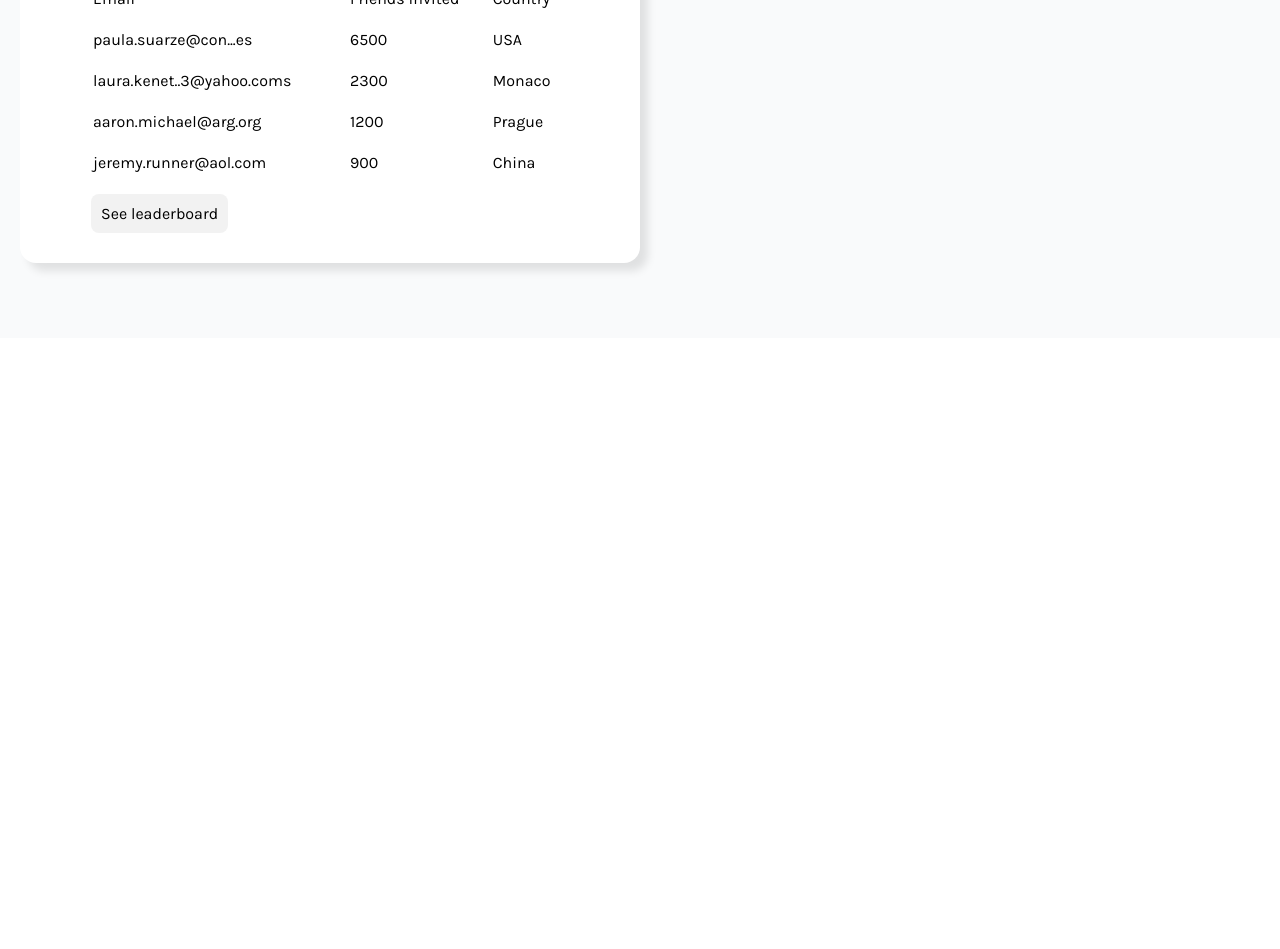
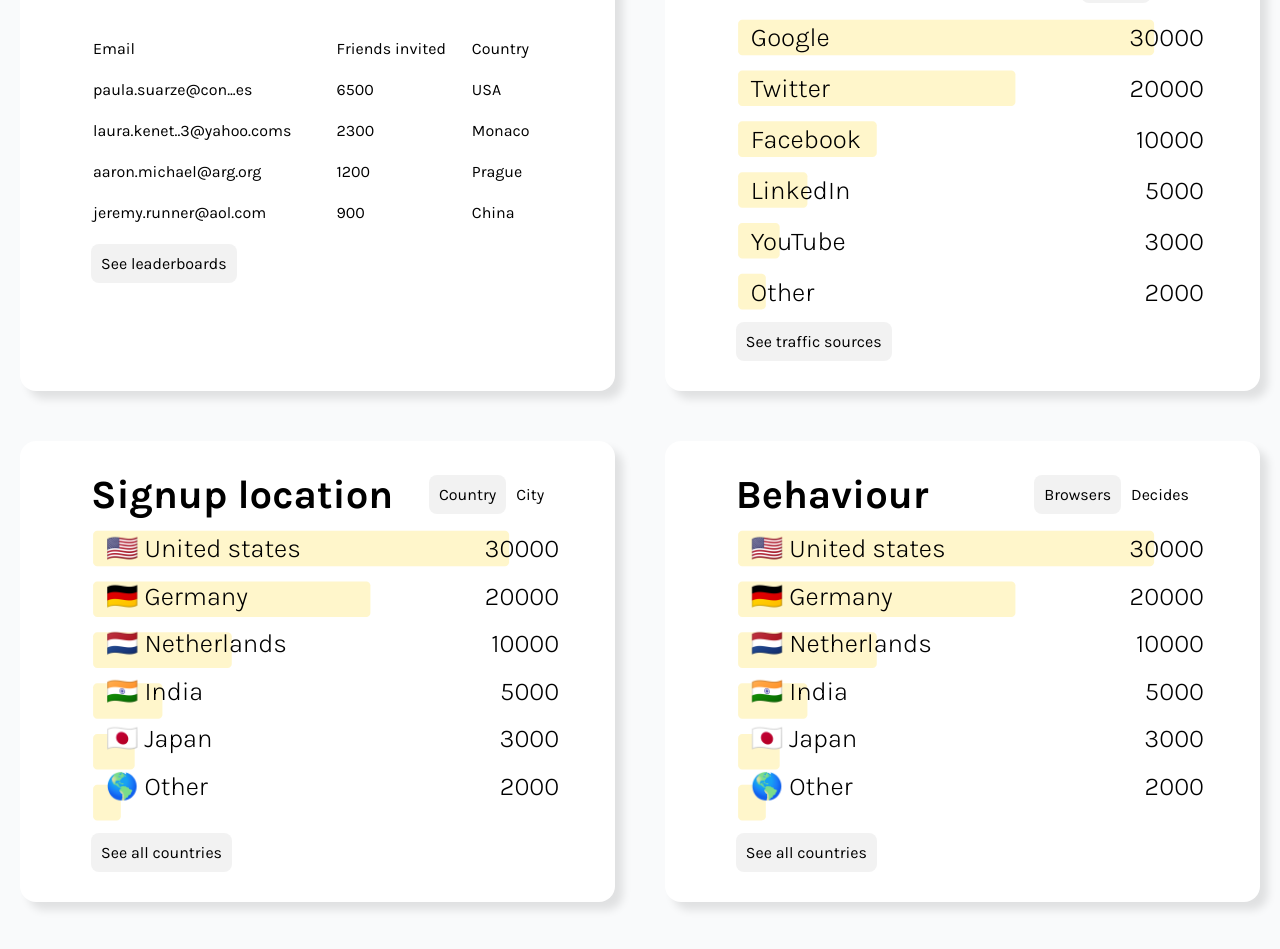
Before and after one commit to alwinsDen/analytics, a Next.js app: page / in a window 1280 px wide. Shown: the part 1560-2509 px from the top of the page. Before the commit the page ends 1898 px from the top, so only its background shows below. Built offline with nearby package versions, Linux system fonts and the light colour scheme.

Commit message:
feat(analysis): Added basic designs.
Signed-off-by: alwinvarghese <jsmadesimple@gmail.com>

```diff
--- a/src/app/components/BarGraph/graphConfiguration.ts
+++ b/src/app/components/BarGraph/graphConfiguration.ts
@@ -15,9 +15,8 @@ export const ChartOptions: ApexOptions = {
     },
   },
   tooltip: {
-    enabled: true, // Set this to true to enable tooltips
+    enabled: true,
     custom: function ({ series, seriesIndex, dataPointIndex, w }: any) {
-      // Your custom tooltip content here
       return `<div class="arrow_box"><div style="display: flex;font-size: 28px"><p style="font-weight: 700">${series[seriesIndex][dataPointIndex]}</p><p>&nbsp;Signups</p></div><p style="color:#909090;font-size: 24px;gap: 10px">Current week</p></div>`;
     },
   },
--- /dev/null
+++ b/src/app/components/CommonBoards/HorizontalGraph/index.tsx
@@ -0,0 +1,103 @@
+import Chart from "react-apexcharts";
+import styled from "styled-components";
+import { LabelMeasureGraphs } from "@/app/components/interfaces";
+
+export const HorizontalGraph = (props: {
+  series: number[];
+  labelJSX: JSX.Element[];
+  gap: number;
+}) => {
+  const HorizontalGraphDiv = styled.div`
+    width: 100%;
+    margin-left: -25px;
+    margin-top: -25px;
+    margin-bottom: -25px;
+    position: relative;
+
+    .labelTextDiv {
+      position: absolute;
+      top: 40px;
+      left: 40px;
+      z-index: 1;
+      font-size: 26px;
+      font-style: normal;
+      font-weight: 300;
+      display: flex;
+      flex-direction: column;
+      gap: ${props.gap}px;
+      width: 100%;
+
+      .onChartLabel {
+        display: flex;
+        justify-content: space-between;
+      }
+    }
+  `;
+  return (
+    <HorizontalGraphDiv>
+      <div className={"labelTextDiv"}>
+        {props.labelJSX.map((vls, index: number) => {
+          return (
+            <div key={index} className={"onChartLabel"}>
+              {vls}
+              <p>{props.series[index]}</p>
+            </div>
+          );
+        })}
+      </div>
+      <Chart
+        width={"100%"}
+        type={"bar"}
+        height={350}
+        series={[
+          {
+            data: props.series,
+          },
+        ]}
+        options={{
+          chart: {
+            toolbar: {
+              show: false,
+            },
+          },
+          dataLabels: {
+            enabled: false,
+          },
+          plotOptions: {
+            bar: {
+              borderRadius: 4,
+              horizontal: true,
+            },
+          },
+          colors: ["#FFF5C2"],
+          yaxis: {
+            labels: {
+              show: false,
+            },
+          },
+          grid: {
+            yaxis: {
+              lines: {
+                show: false,
+              },
+            },
+          },
+          xaxis: {
+            axisBorder: {
+              show: false,
+            },
+            crosshairs: {
+              show: false,
+            },
+            labels: {
+              show: false,
+            },
+            axisTicks: {
+              show: false,
+            },
+          },
+        }}
+      />
+    </HorizontalGraphDiv>
+  );
+};
--- /dev/null
+++ b/src/app/components/CommonBoards/index.tsx
@@ -0,0 +1,59 @@
+import styled from "styled-components";
+import { TableData } from "@/app/components/Actions/preContent";
+import {
+  LabelMeasureGraphs,
+  TableDataInterface,
+} from "@/app/components/interfaces";
+import { GreyClicker } from "@/app/components/CommonComps";
+import { HorizontalGraph } from "@/app/components/CommonBoards/HorizontalGraph";
+
+export const CommonBoards = (props: LabelMeasureGraphs) => {
+  return (
+    <CommonBoardsDiv>
+      <div className={"headerControls"}>
+        <p className={"mainHeader"}>{props.mainHeader}</p>
+        <div>
+          <GreyClicker text={`${props.buttonArray[0]}`} />
+          <p>{props.buttonArray[1]}</p>
+        </div>
+      </div>
+      <HorizontalGraph {...props.graphContent} gap={props.gap} />
+      <GreyClicker text={`${props.expandContent}`} />
+    </CommonBoardsDiv>
+  );
+};
+const CommonBoardsDiv = styled.div`
+  width: 48%;
+  border-radius: 16px;
+  background: #fff;
+  box-shadow: 8px 8px 8px 0px rgba(0, 0, 0, 0.1);
+  padding: 30px 71px;
+
+  .headerControls {
+    display: flex;
+    justify-content: space-between;
+
+    .mainHeader {
+      font-size: 40px;
+      font-style: normal;
+      font-weight: 700;
+    }
+
+    div {
+      display: flex;
+      align-items: center;
+      gap: 10px;
+    }
+  }
+
+  table {
+    width: 100%;
+    margin-top: 30px;
+
+    tr {
+      td {
+        padding-bottom: 20px;
+      }
+    }
+  }
+`;
--- a/src/app/components/CommonComps/index.tsx
+++ b/src/app/components/CommonComps/index.tsx
@@ -1,7 +1,7 @@
 import styled from "styled-components";
 
-export const GreyClicker = () => {
-  return <GreyClickerDiv>See leaderboard</GreyClickerDiv>;
+export const GreyClicker = (props: { text: string }) => {
+  return <GreyClickerDiv>{props.text}</GreyClickerDiv>;
 };
 const GreyClickerDiv = styled.button`
   border-radius: 8px;
--- a/src/app/components/LeaderBoards/index.tsx
+++ b/src/app/components/LeaderBoards/index.tsx
@@ -22,12 +22,12 @@ export const LeaderBoards = () => {
           );
         })}
       </table>
-      <GreyClicker />
+      <GreyClicker text={"See leaderboards"} />
     </LeaderBoardDiv>
   );
 };
 const LeaderBoardDiv = styled.div`
-  width: 50%;
+  width: 48%;
   border-radius: 16px;
   background: #fff;
   box-shadow: 8px 8px 8px 0px rgba(0, 0, 0, 0.1);
--- a/src/app/page.tsx
+++ b/src/app/page.tsx
@@ -4,6 +4,7 @@ import styled from "styled-components";
 import { BarGraph } from "@/app/components/BarGraph";
 import { Actions } from "@/app/components/Actions";
 import { LeaderBoards } from "@/app/components/LeaderBoards";
+import { CommonBoards } from "@/app/components/CommonBoards";
 
 export default function Home() {
   return (
@@ -23,8 +24,79 @@ export default function Home() {
       <BarGraph />
       {/*Zootools features*/}
       <Actions />
-      <div>
+      <div className={"alignTables"}>
         <LeaderBoards />
+        <CommonBoards
+          mainHeader={"Traffic "}
+          expandContent={"See traffic sources"}
+          buttonArray={["Source", "City"]}
+          gap={20}
+          graphContent={{
+            series: [30000, 20000, 10000, 5000, 3000, 2000],
+            labelJSX: [
+              // eslint-disable-next-line react/jsx-key
+              <p>Google</p>,
+              // eslint-disable-next-line react/jsx-key
+              <p>Twitter</p>,
+              // eslint-disable-next-line react/jsx-key
+              <p>Facebook</p>,
+              // eslint-disable-next-line react/jsx-key
+              <p>LinkedIn</p>,
+              // eslint-disable-next-line react/jsx-key
+              <p>YouTube</p>,
+              // eslint-disable-next-line react/jsx-key
+              <p>Other</p>,
+            ],
+          }}
+        />
+      </div>
+      <div className={"alignTables"}>
+        <CommonBoards
+          mainHeader={"Signup location"}
+          expandContent={"See all countries"}
+          buttonArray={["Country", "City"]}
+          gap={16.5}
+          graphContent={{
+            series: [30000, 20000, 10000, 5000, 3000, 2000],
+            labelJSX: [
+              // eslint-disable-next-line react/jsx-key
+              <p>🇺🇸 United states</p>,
+              // eslint-disable-next-line react/jsx-key
+              <p>🇩🇪 Germany</p>,
+              // eslint-disable-next-line react/jsx-key
+              <p>🇳🇱 Netherlands</p>,
+              // eslint-disable-next-line react/jsx-key
+              <p>🇮🇳 India</p>,
+              // eslint-disable-next-line react/jsx-key
+              <p>🇯🇵 Japan</p>,
+              // eslint-disable-next-line react/jsx-key
+              <p>🌎 Other</p>,
+            ],
+          }}
+        />
+        <CommonBoards
+          mainHeader={"Behaviour"}
+          expandContent={"See all countries"}
+          buttonArray={["Browsers", "Decides"]}
+          gap={16.5}
+          graphContent={{
+            series: [30000, 20000, 10000, 5000, 3000, 2000],
+            labelJSX: [
+              // eslint-disable-next-line react/jsx-key
+              <p>🇺🇸 United states</p>,
+              // eslint-disable-next-line react/jsx-key
+              <p>🇩🇪 Germany</p>,
+              // eslint-disable-next-line react/jsx-key
+              <p>🇳🇱 Netherlands</p>,
+              // eslint-disable-next-line react/jsx-key
+              <p>🇮🇳 India</p>,
+              // eslint-disable-next-line react/jsx-key
+              <p>🇯🇵 Japan</p>,
+              // eslint-disable-next-line react/jsx-key
+              <p>🌎 Other</p>,
+            ],
+          }}
+        />
       </div>
     </MainPageDiv>
   );
@@ -37,4 +109,10 @@ const MainPageDiv = styled.div`
     justify-content: space-between;
     align-items: center;
   }
+
+  .alignTables {
+    display: flex;
+    margin-top: 50px;
+    justify-content: space-between;
+  }
 `;
```
Also changed, not shown: src/app/components/interfaces.ts (+11 -0 lines).
